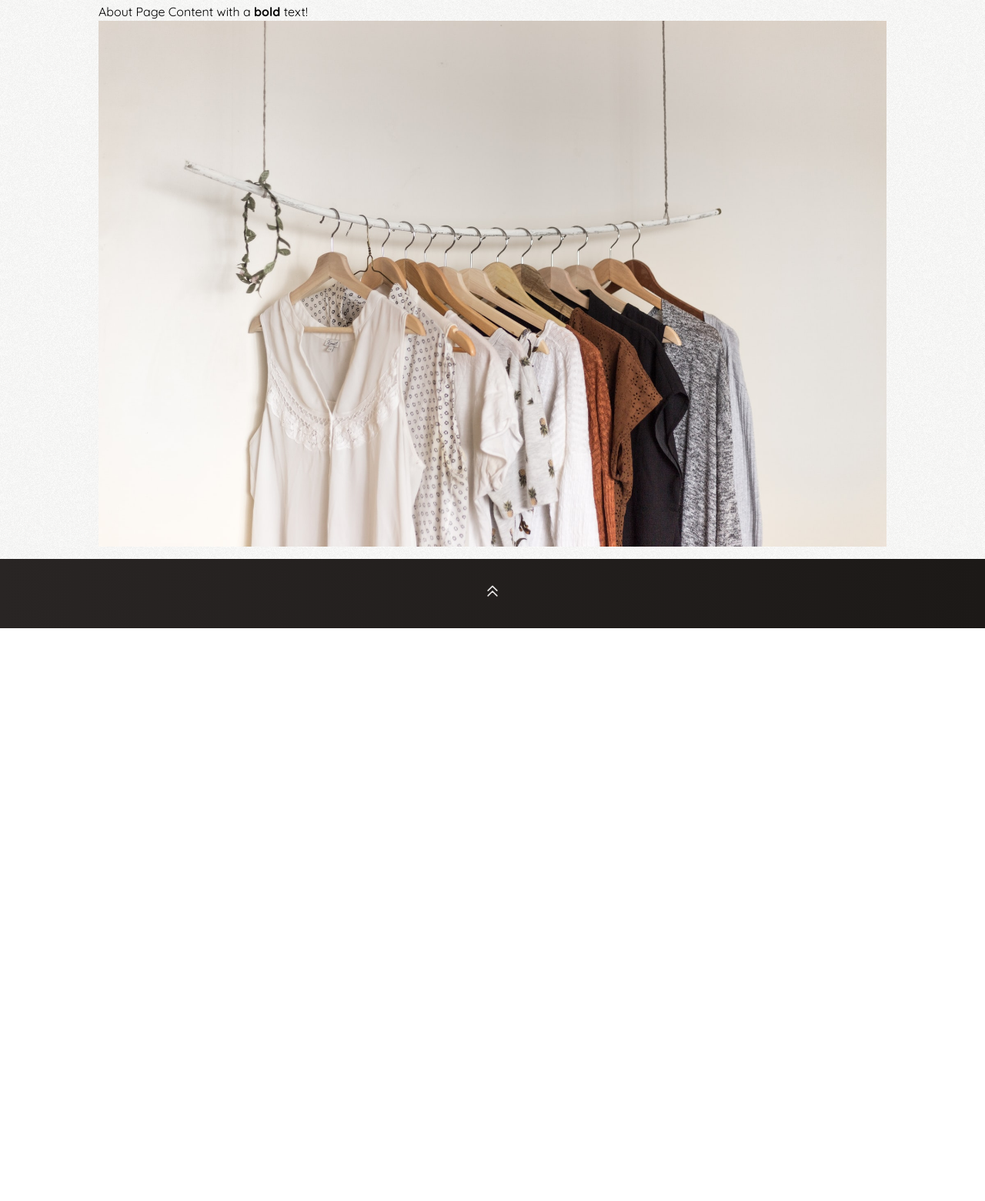
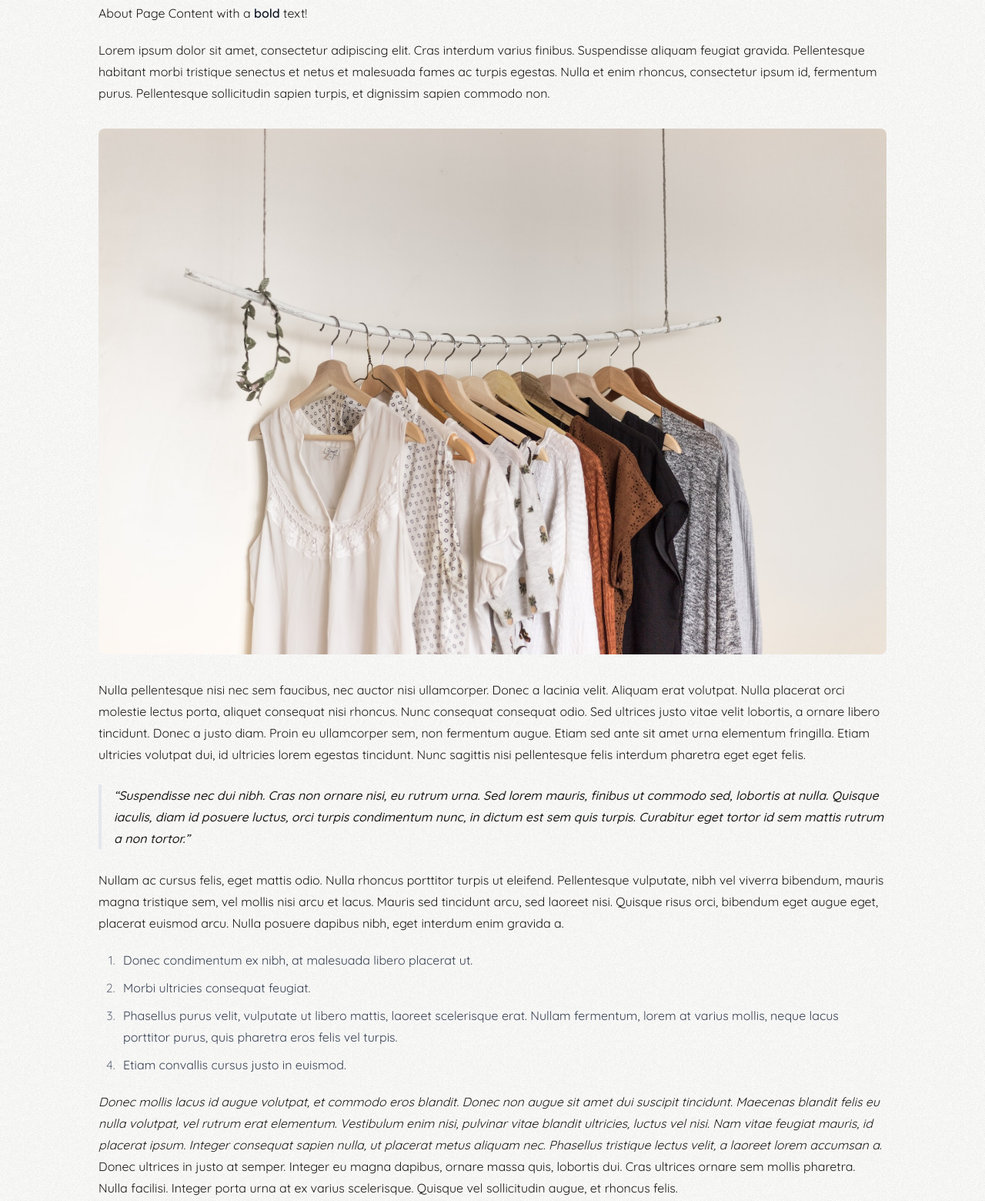
Before and after one commit to xkema/blog-demo-going-local-and-free-with-gatsby-and-netlify-cms, a Gatsby site: page /about in a window 1280 px wide. Shown: the part 222-1782 px from the top of the page at 77% size. Before the commit the page ends 1038 px from the top, so only its background shows below. Built offline with nearby package versions, Linux system fonts and the light colour scheme; Gatsby itself is replaced by a stand-in of ours.

Commit message:
[part-14/b] Added "tailwindcss/typography" plugin to auto-style markdown content set by "dangerouslySetInnerHTML"
- Trimmed "prose" settings for the content
- Added sample content to "About" page

```diff
--- a/package.json
+++ b/package.json
@@ -24,6 +24,7 @@
   "homepage": "https://github.com/xkema/blog-demo-going-local-and-free-with-gatsby-and-netlify-cms#readme",
   "dependencies": {
     "@heroicons/react": "^1.0.6",
+    "@tailwindcss/typography": "^0.5.4",
     "autoprefixer": "^10.4.8",
     "gatsby": "^4.21.0",
     "gatsby-plugin-image": "^2.21.0",
--- a/src/pages/about.md
+++ b/src/pages/about.md
@@ -5,4 +5,23 @@ description: About Page Description
 ---
 About Page Content with a **bold** text!
 
+Lorem ipsum dolor sit amet, consectetur adipiscing elit. Cras interdum varius finibus. Suspendisse aliquam feugiat gravida. Pellentesque habitant morbi tristique senectus et netus et malesuada fames ac turpis egestas. Nulla et enim rhoncus, consectetur ipsum id, fermentum purus. Pellentesque sollicitudin sapien turpis, et dignissim sapien commodo non.
+
 ![Please always fill the alternative text attributes!](../../uploads/priscilla-du-preez-dlxlgiy-2vu-unsplash.jpg "Hola 'gatsby-remark-images' plugin!")
+
+Nulla pellentesque nisi nec sem faucibus, nec auctor nisi ullamcorper. Donec a lacinia velit. Aliquam erat volutpat. Nulla placerat orci molestie lectus porta, aliquet consequat nisi rhoncus. Nunc consequat consequat odio. Sed ultrices justo vitae velit lobortis, a ornare libero tincidunt. Donec a justo diam. Proin eu ullamcorper sem, non fermentum augue. Etiam sed ante sit amet urna elementum fringilla. Etiam ultricies volutpat dui, id ultricies lorem egestas tincidunt. Nunc sagittis nisi pellentesque felis interdum pharetra eget eget felis.
+
+> Suspendisse nec dui nibh. Cras non ornare nisi, eu rutrum urna. Sed lorem mauris, finibus ut commodo sed, lobortis at nulla. Quisque iaculis, diam id posuere luctus, orci turpis condimentum nunc, in dictum est sem quis turpis. Curabitur eget tortor id sem mattis rutrum a non tortor.
+
+Nullam ac cursus felis, eget mattis odio. Nulla rhoncus porttitor turpis ut eleifend. Pellentesque vulputate, nibh vel viverra bibendum, mauris magna tristique sem, vel mollis nisi arcu et lacus. Mauris sed tincidunt arcu, sed laoreet nisi. Quisque risus orci, bibendum eget augue eget, placerat euismod arcu. Nulla posuere dapibus nibh, eget interdum enim gravida a.
+
+1. Donec condimentum ex nibh, at malesuada libero placerat ut.
+2. Morbi ultricies consequat feugiat.
+3. Phasellus purus velit, vulputate ut libero mattis, laoreet scelerisque erat. Nullam fermentum, lorem at varius mollis, neque lacus porttitor purus, quis pharetra eros felis vel turpis.
+4. Etiam convallis cursus justo in euismod.
+
+*Donec mollis lacus id augue volutpat, et commodo eros blandit. Donec non augue sit amet dui suscipit tincidunt. Maecenas blandit felis eu nulla volutpat, vel rutrum erat elementum. Vestibulum enim nisi, pulvinar vitae blandit ultricies, luctus vel nisi. Nam vitae feugiat mauris, id placerat ipsum. Integer consequat sapien nulla, ut placerat metus aliquam nec. Phasellus tristique lectus velit, a laoreet lorem accumsan a.* Donec ultrices in justo at semper. Integer eu magna dapibus, ornare massa quis, lobortis dui. Cras ultrices ornare sem mollis pharetra. Nulla facilisi. Integer porta urna at ex varius scelerisque. Quisque vel sollicitudin augue, et rhoncus felis.
+
+Donec tempus orci ac nunc dignissim suscipit. Mauris nec cursus libero, ut iaculis elit. Nam non est congue, convallis ex a, aliquet eros. Vestibulum imperdiet nunc eu turpis semper, a volutpat libero lobortis. Duis tristique felis eget turpis efficitur aliquam. Praesent vel ipsum mollis, mollis justo eget, molestie libero. Aliquam sed tincidunt mi, quis auctor ex. Etiam tempus ex sed congue blandit. Fusce tempor ornare libero vel vulputate.
+
+Praesent elit magna, semper eget sodales et, elementum et leo. Aliquam eget purus ut lorem accumsan finibus. Sed ullamcorper turpis arcu, a aliquet nunc dictum pharetra. Maecenas hendrerit sapien posuere mi vulputate, vitae consectetur felis varius. Aenean vitae nulla eget diam aliquam commodo eget eget tortor. Donec in efficitur neque, quis rhoncus lectus. Cras nisi risus, fermentum non tellus ut, tincidunt molestie arcu. Morbi nec massa sed sapien mollis tempus. Nam quam neque, volutpat ut fringilla at, aliquam ac quam. Donec et mi enim. Ut semper lorem sed dui sagittis commodo. Sed sed magna eleifend, pretium velit vel, viverra justo. Orci varius natoque penatibus et magnis dis parturient montes, nascetur ridiculus mus. Morbi tempus urna velit, id interdum mauris imperdiet ac.
--- a/src/templates/designs-template.js
+++ b/src/templates/designs-template.js
@@ -18,7 +18,11 @@ const DesignsTemplate = (props) => {
         <div
           dangerouslySetInnerHTML={{
             __html: props.data.markdownRemark.html
-          }}>
+          }}
+          className='
+            prose
+            prose-p:text-stone-900
+        '>
         </div>
         <ul className='
           grid
--- a/src/templates/page-template.js
+++ b/src/templates/page-template.js
@@ -12,10 +12,18 @@ const PageTemplate = (props) => {
   return (
     <Layout>
       <PageHeader frontmatter={props.data.markdownRemark.frontmatter} />
-      <div className='container py-4 px-4 md:px-0'
+      <div
         dangerouslySetInnerHTML={{
           __html: props.data.markdownRemark.html
-        }}>
+        }}
+        className='
+          container
+          py-4 px-4
+          md:px-0
+          prose
+          prose-p:text-stone-900
+          prose-img:rounded-lg
+      '>
       </div>
     </Layout>
   )
--- a/tailwind.config.js
+++ b/tailwind.config.js
@@ -20,7 +20,16 @@ module.exports = {
       fontFamily: {
         'sans': ['Quicksand', ...defaultTheme.fontFamily.sans],
       },
+      typography: {
+        DEFAULT: {
+          css: {
+            maxWidth: null,
+          },
+        },
+      }
     },
   },
-  plugins: [],
+  plugins: [
+    require('@tailwindcss/typography'),
+  ],
 }
```
Also changed, not shown: 1 other file.
